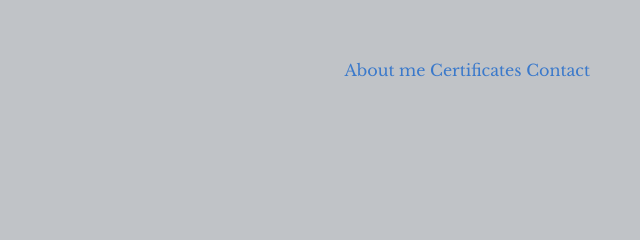
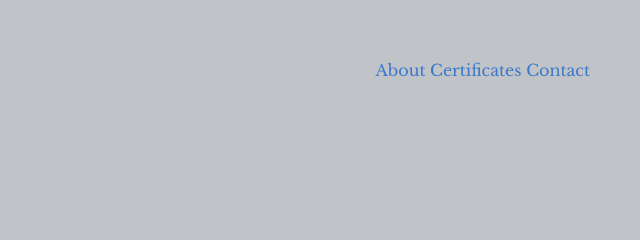
Before and after one commit to Ramiie/ramiie.github.io, a plain HTML site: page index.html in a window 1280 px wide. Shown: the top 240 px of the page, 640-1280 px from the left. Drawn offline with nearby package versions, Linux system fonts and the light colour scheme.

Commit message:
Update index.html

```diff
--- a/index.html
+++ b/index.html
@@ -14,7 +14,7 @@
       <h1>PORTFOLIO</h1>
       <nav>
         <ul>
-          <li><a href='#About me'>About me</a></li>
+          <li><a href='#About me'>About</a></li>
           <li><a href='#Expertise'>Certificates</a></li>
           <li><a href='#Footer'>Contact</a></li>
         </ul>
```
